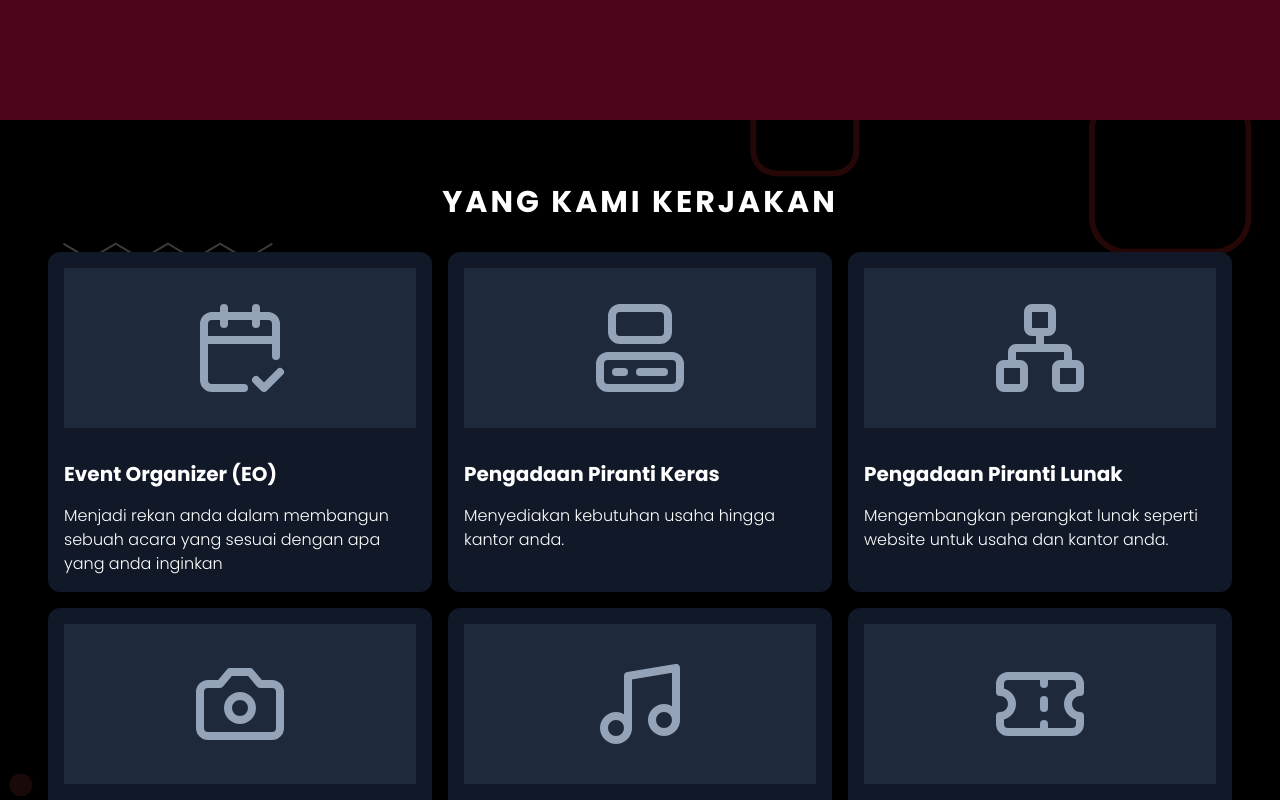
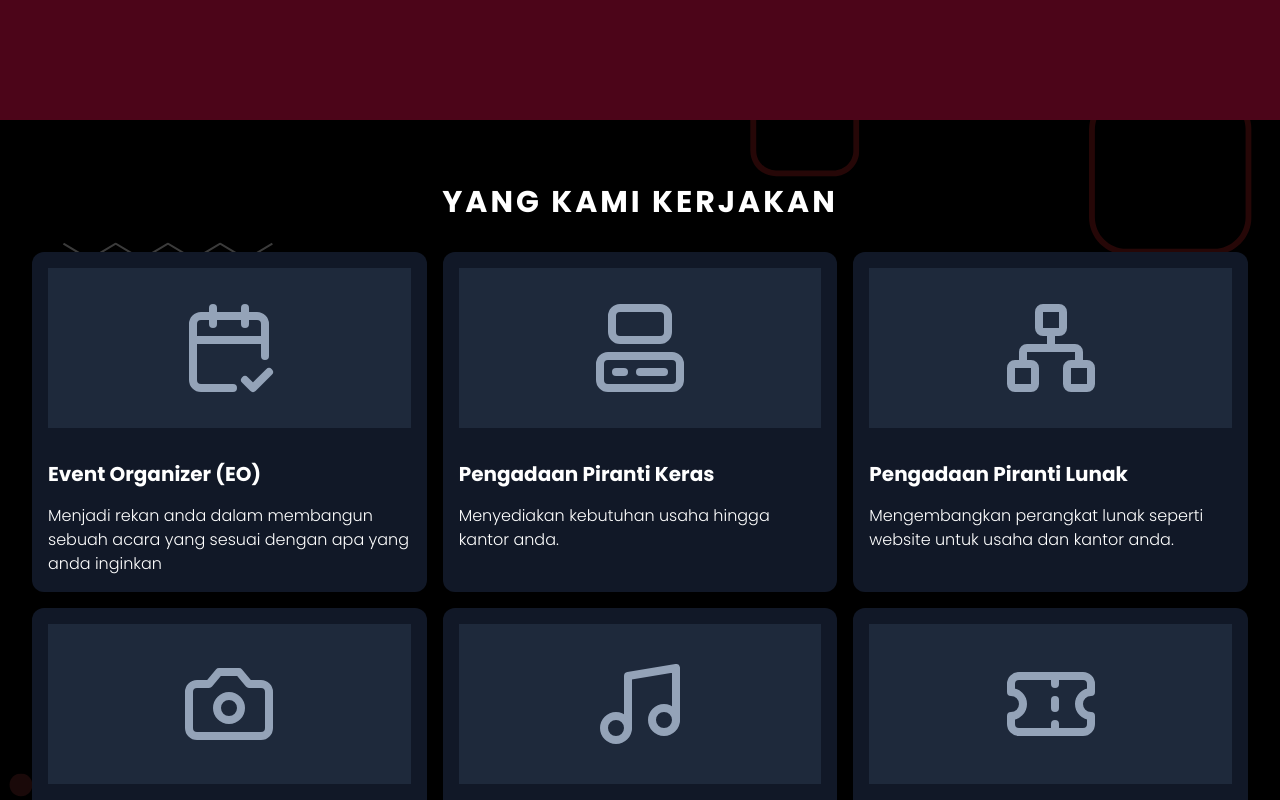
Before and after one commit to brayenid/knk, a React (Vite) app: page / in a window 1280 px wide. Shown: the part 1480-2280 px from the top of the page. Built offline with nearby package versions, Linux system fonts and the light colour scheme.

Commit message:
fix: view

```diff
--- a/src/App.tsx
+++ b/src/App.tsx
@@ -8,7 +8,7 @@ function App() {
   return (
     <>
       <Header />
-      <About />
+      <About/>
       <Works />
       <CTA />
       <Credit />
--- a/src/components/works.tsx
+++ b/src/components/works.tsx
@@ -9,7 +9,7 @@ interface CardProps {
 
 function Card({ title, description, icon }: CardProps) {
   return (
-    <div className="bg-gray-900 p-4 space-y-8 rounded-xl">
+    <div className="bg-gray-900 p-4 space-y-8 rounded-xl min-w-[80%] sm:min-w-0">
       <div className="flex w-full justify-center bg-slate-800 p-8 text-slate-400">{icon}</div>
       <div className="">
         <h3
--- a/src/styles.css
+++ b/src/styles.css
@@ -16,5 +16,5 @@ body {
 }
 
 .container {
-  @apply max-w-screen-xl p-12 mx-auto;
+  @apply max-w-screen-xl p-8 mx-auto;
 }
```
